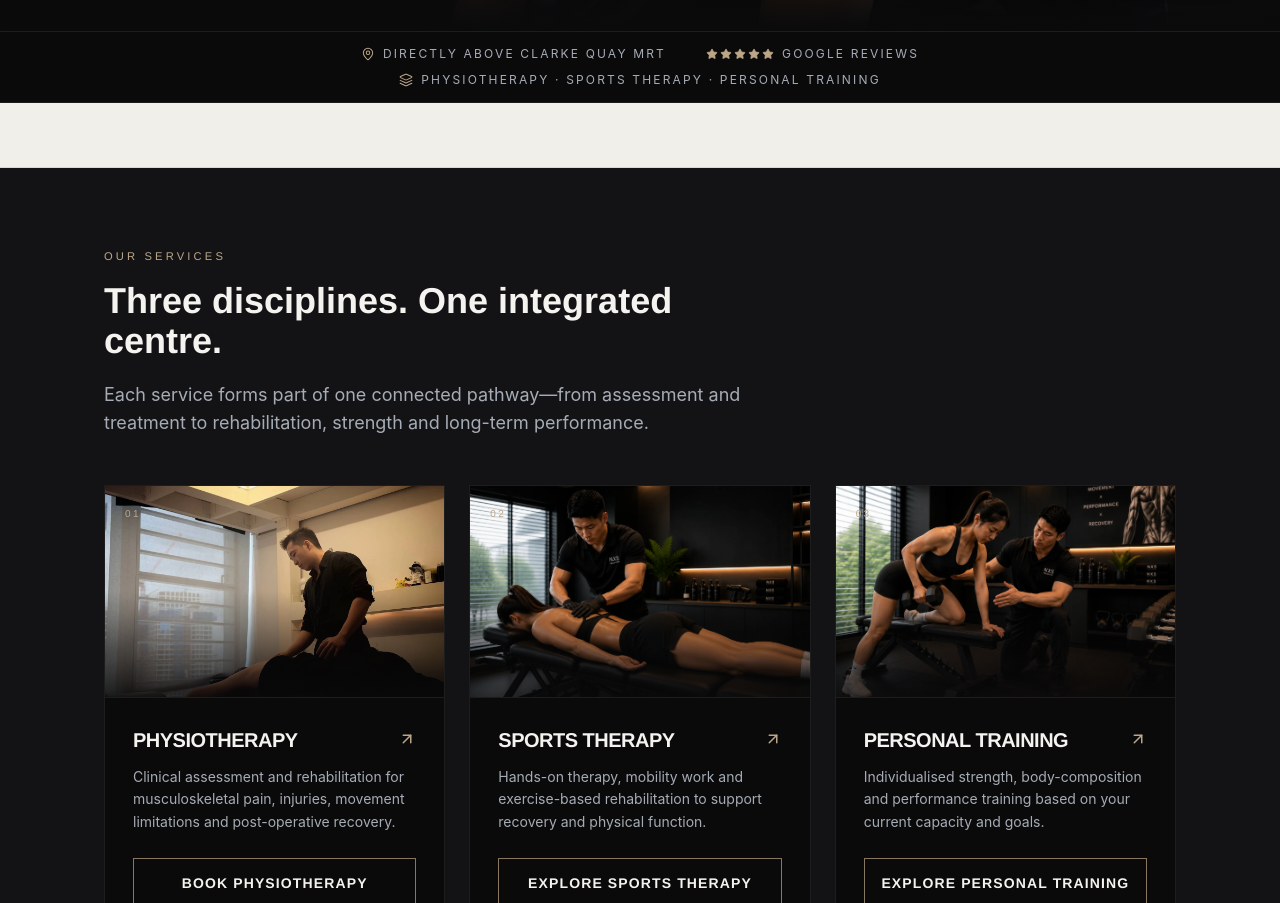
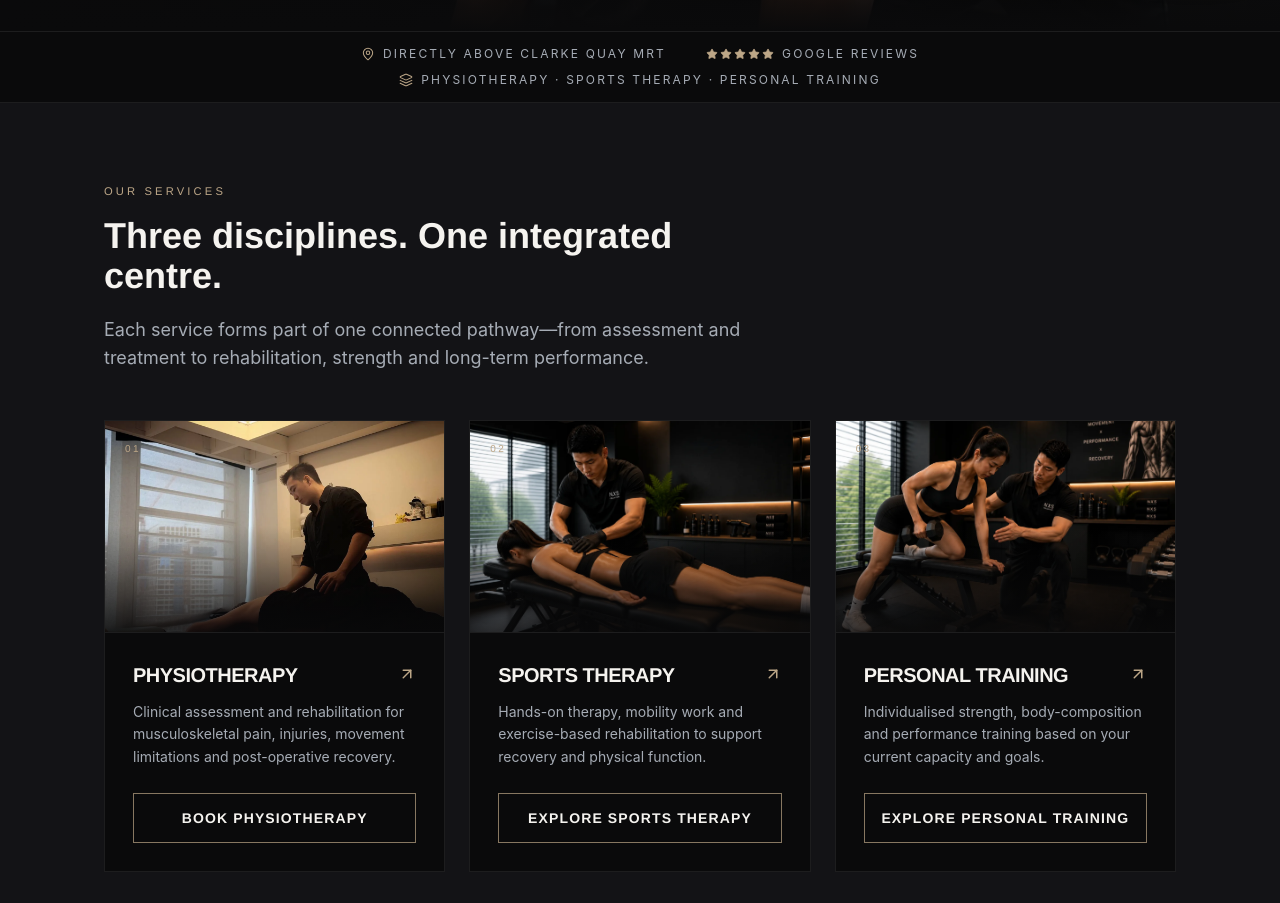
Before and after one commit to nxscollective/nxs-collective-website, a Next.js app in the folder nxs-collective/: page / in a window 1280 px wide. Shown: the part 840-1743 px from the top of the page. Built offline with nearby package versions, Linux system fonts and the light colour scheme.

Commit message:
Temporarily hide unavailable Trustindex widget

```diff
--- a/nxs-collective/src/components/home/GoogleReviews.tsx
+++ b/nxs-collective/src/components/home/GoogleReviews.tsx
@@ -30,7 +30,7 @@ export default function GoogleReviews() {
   }, []);
 
   return (
-    <section className="border-b border-black/10 bg-[#f1efe9] py-8">
+    <section className="hidden border-b border-black/10 bg-[#f1efe9] py-8">
       <Container>
         <div
           ref={widgetContainer}
```
